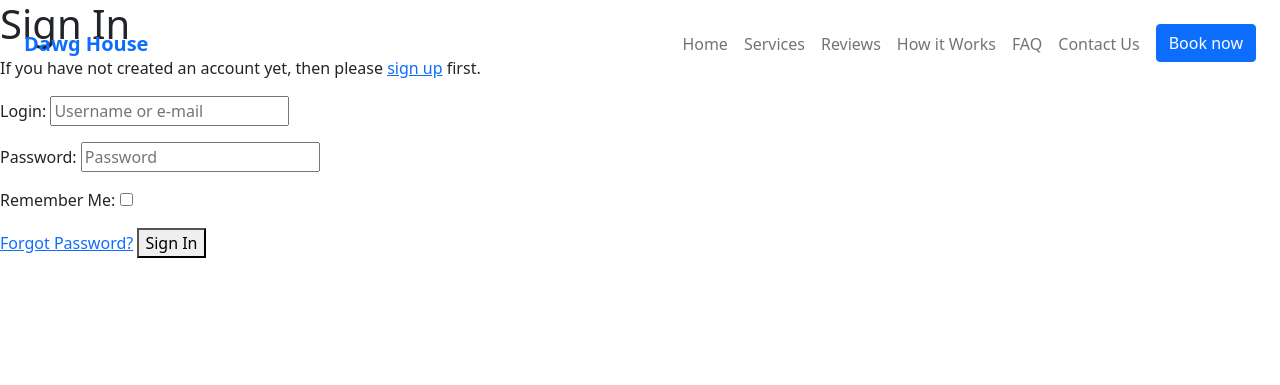
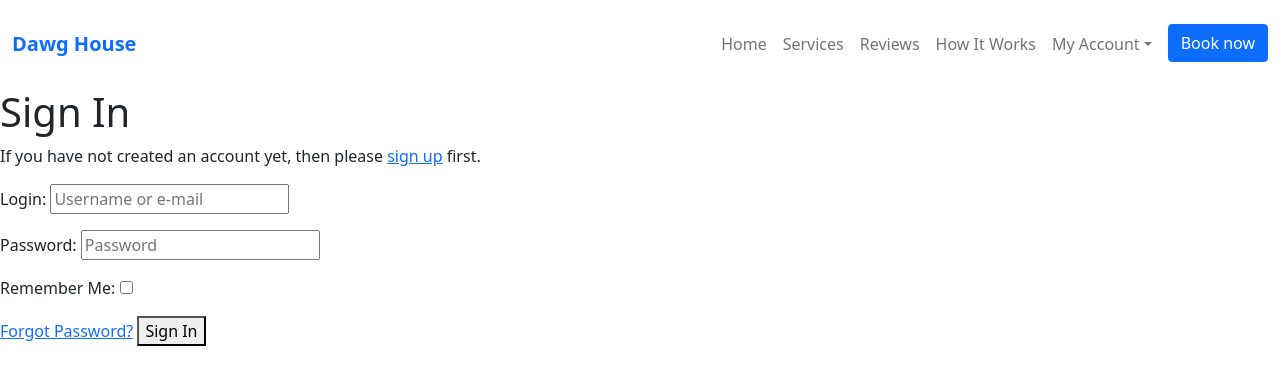
Before and after one commit to Colm1711/dawg_house, a Django app: page /accounts/login/ in a window 1280 px wide. Shown: the top 385 px of the page. Run offline with Django 3.2, Linux system fonts and the light colour scheme; some libraries are stand-ins or nearby versions.

Commit message:
update the nav my account link

```diff
--- a/templates/base.html
+++ b/templates/base.html
@@ -42,7 +42,7 @@
 </head>
 
 <body>
-    <header class="container-fluid fixed-top">
+    <header>
         <!-- navbar -->
         <nav class="navbar navbar-expand-md navbar-light pt-4 pb-4">
             <div class="container-xxl">
@@ -68,13 +68,19 @@
                             <a class="nav-link" href="#">Reviews</a>
                         </li>
                         <li class="nav-item">
-                            <a class="nav-link" href="#">How it Works</a>
+                            <a class="nav-link" href="#">How It Works</a>
                         </li>
-                        <li class="nav-item">
-                            <a class="nav-link" href="#">FAQ</a>
-                        </li>
-                        <li class="nav-item">
-                            <a class="nav-link" href="#">Contact Us</a>
+                        <li class="nav-item dropdown">
+                            <a class="nav-link dropdown-toggle" data-bs-toggle="dropdown" href="#" role="button" aria-expanded="false">My Account</a>
+                            <ul class="dropdown-menu">
+                            {% if request.user.is_authenticated %}
+                                <li><a href="" class="dropdown-item">My Profile</a></li>
+                                <li><a href="{% url 'account_logout' %}" class="dropdown-item">Logout</a></li>
+                            {% else %}
+                                <li><a href="{% url 'account_signup' %}" class="dropdown-item">Register</a></li>
+                                <li><a href="{% url 'account_login' %}" class="dropdown-item">Login</a></li>
+                            {% endif %}
+                            </ul>
                         </li>
                         <li class="nav-item ms-2 d-none d-md-inline">
                             <a class="btn btn-primary" href="#">Book now</a>
```
